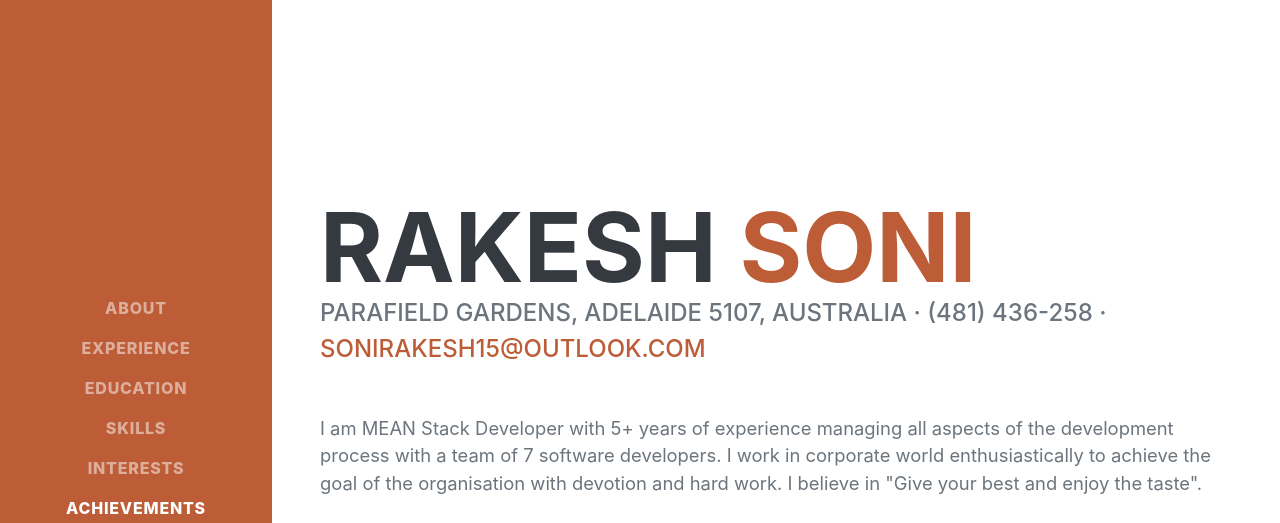
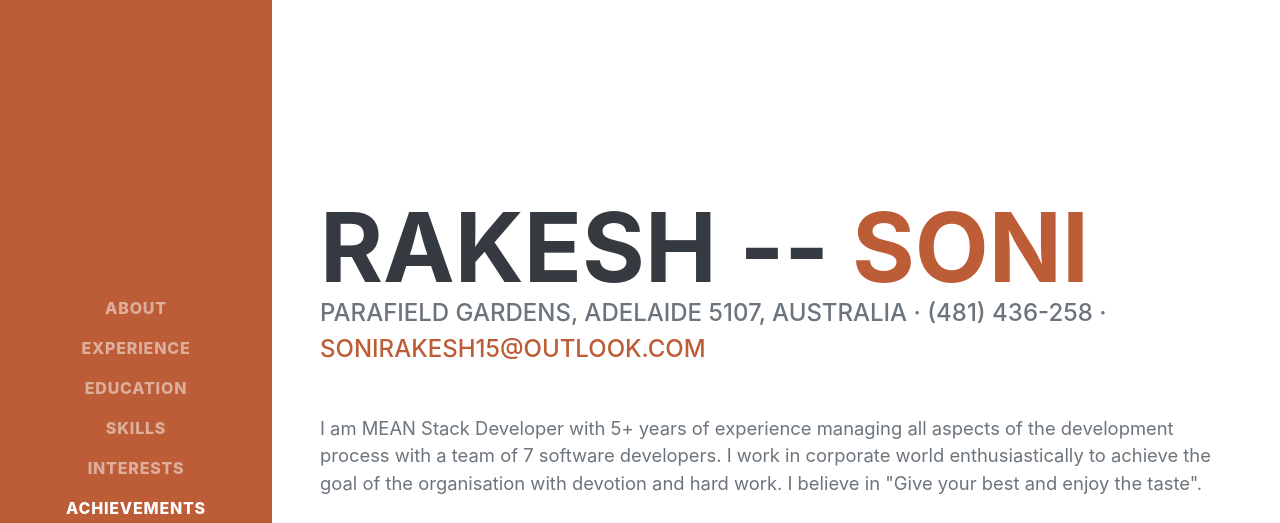
Before and after one commit to sonirakesh15/sonirakesh15.github.io, a plain HTML site: page index.html in a window 1280 px wide. Shown: the top 523 px of the page. Drawn offline with nearby package versions, Linux system fonts and the light colour scheme; a web font is replaced by a local one.

Commit message:
Update index.html

```diff
--- a/index.html
+++ b/index.html
@@ -54,7 +54,7 @@
         <section class="resume-section" id="about">
             <div class="resume-section-content">
                 <h1 class="mb-0">
-                    Rakesh
+                    Rakesh --
                     <span class="text-primary">Soni</span>
                 </h1>
                 <div class="subheading mb-5">
```
